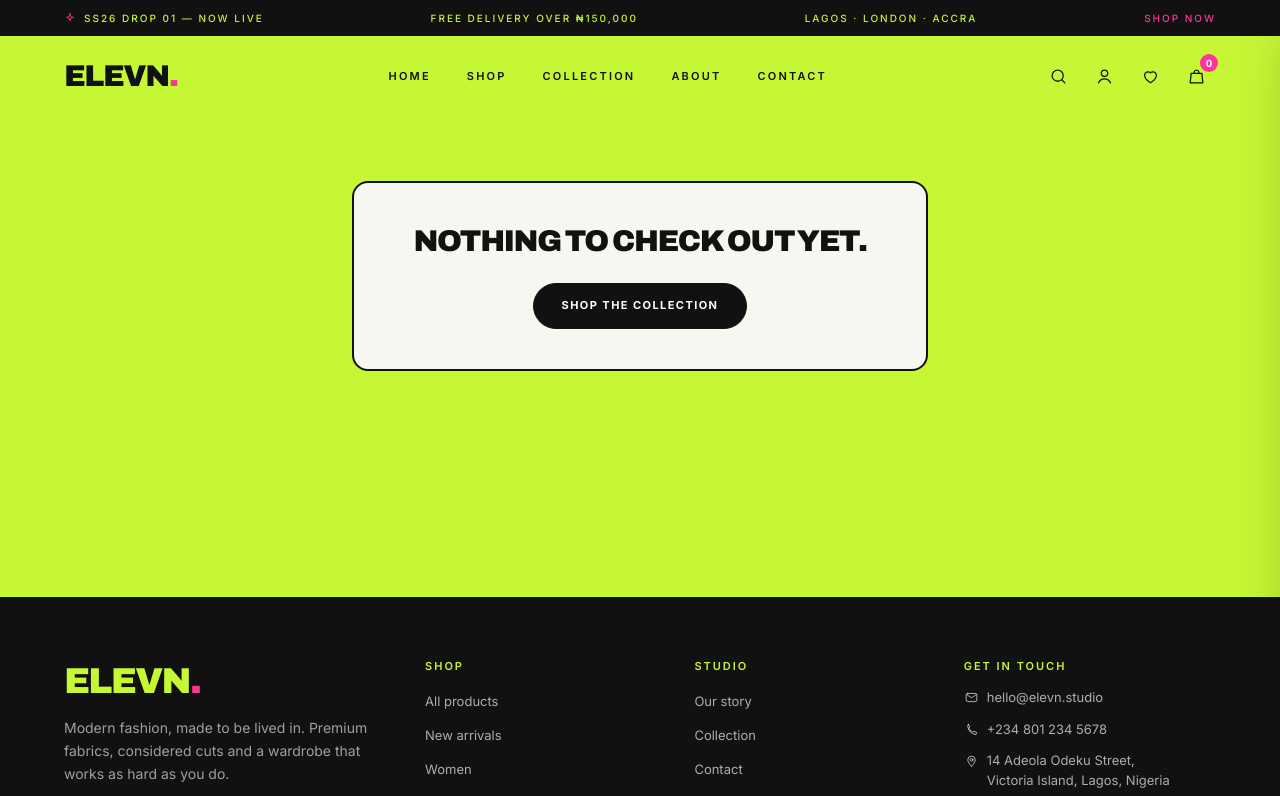
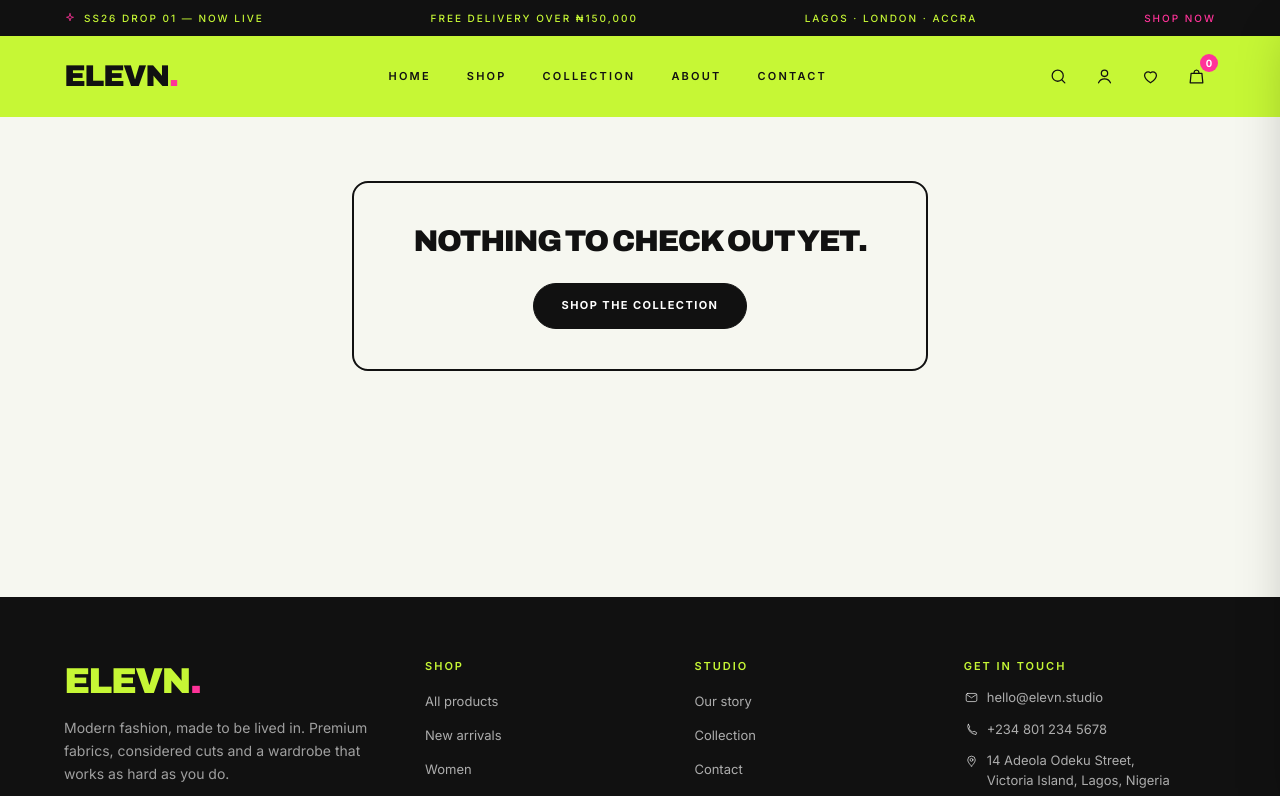
Before and after one commit to dbobmanuel29-hue/elevn, a Next.js app: page /checkout in a window 1280 px wide. Shown: the top 796 px of the page. Built offline with nearby package versions, Linux system fonts and the light colour scheme.

Commit message:
Tone down bright section backgrounds and refine visual hierarchy

```diff
--- a/src/app/checkout/page.tsx
+++ b/src/app/checkout/page.tsx
@@ -24,10 +24,10 @@ export default function CheckoutPage(){
  const total=cartSubtotal+fee;
  function update(field:keyof typeof customer,value:string){setCustomer(current=>({...current,[field]:value}));}
  function submit(event:FormEvent<HTMLFormElement>){event.preventDefault();if(!cart.length||complete)return;const ref=`ELV-DEMO-${Date.now().toString().slice(-8)}`;const order:DemoOrder={reference:ref,email:customer.email.trim().toLowerCase(),customerName:customer.fullName.trim(),phone:customer.phone.trim(),address:delivery==="home"?customer.address.trim():PICKUP_POINT,city:delivery==="home"?customer.city.trim():"Lagos",deliveryMethod:delivery,deliveryFee:fee,paymentMethod:payment,subtotal:cartSubtotal,total,items:cart.map(({name,image,size,qty,price})=>({name,image,size,qty,price})),createdAt:new Date().toISOString(),statusIndex:0};saveOrder(order);setReference(ref);setComplete(true);clearCart();}
- if(!hydrated)return <section className="min-h-[60vh] bg-lime py-16"><div className="shell"><div className="h-72 animate-pulse rounded-2xl bg-paper/60"/></div></section>;
- if(complete)return <section className="min-h-[70vh] bg-lime py-12"><div className="shell"><div className="mx-auto max-w-xl rounded-3xl border-2 border-ink bg-paper px-6 py-10 text-center"><span className="mx-auto flex size-16 items-center justify-center rounded-full bg-lime"><CheckIcon size={30}/></span><p className="eyebrow mt-5 text-pink">Demo order created</p><h1 className="display mt-2 text-4xl">Payment successful.</h1><p className="mt-3 text-sm text-ink/60">Payment was simulated. No money was collected and no real order was sent. Your demo order is saved in this browser for tracking.</p><div className="mt-6 rounded-xl bg-lime/50 p-4 text-left"><p className="text-[9px] font-bold uppercase text-ink/45">Demo reference</p><p className="mt-1 font-bold">{reference}</p><p className="mt-2 text-xs text-ink/55">Delivery: {delivery==="home"?"Home delivery":"Pickup station"} · Payment: {payment==="card"?"Card (demo)":"Bank transfer (demo)"}</p></div><Link href={`/track-order?reference=${reference}`} className="btn btn-ink mt-7 w-full">Track your order <ArrowRightIcon size={15}/></Link><Link href="/" className="mt-4 inline-flex text-xs font-bold uppercase">Return home</Link><p className="mt-3 text-[10px] text-ink/45">Your shopping bag has been cleared.</p></div></div></section>;
- if(!cart.length)return <section className="min-h-[60vh] bg-lime py-16"><div className="shell"><div className="mx-auto max-w-xl rounded-2xl border-2 border-ink bg-paper p-10 text-center"><h1 className="display text-3xl">Nothing to check out yet.</h1><Link href="/shop" className="btn btn-ink mt-6">Shop the collection</Link></div></div></section>;
- return <section className="bg-lime pb-16"><div className="shell pt-8 md:pt-10"><nav className="flex gap-2 text-[10px] uppercase text-ink/45"><Link href="/">Home</Link><span>/</span><Link href="/cart">Bag</Link><span>/ Checkout</span></nav><p className="eyebrow mt-6 text-ink/55">Almost yours</p><h1 className="display mt-2 text-5xl">Checkout<span className="text-pink">.</span></h1><p className="mt-2 text-sm text-ink/55">Choose how you want to receive your order and complete the demo payment.</p>
+ if(!hydrated)return <section className="min-h-[60vh] bg-paper py-16"><div className="shell"><div className="h-72 animate-pulse rounded-2xl bg-paper/60"/></div></section>;
+ if(complete)return <section className="min-h-[70vh] bg-paper py-12"><div className="shell"><div className="mx-auto max-w-xl rounded-3xl border-2 border-ink bg-paper px-6 py-10 text-center"><span className="mx-auto flex size-16 items-center justify-center rounded-full bg-lime"><CheckIcon size={30}/></span><p className="eyebrow mt-5 text-pink">Demo order created</p><h1 className="display mt-2 text-4xl">Payment successful.</h1><p className="mt-3 text-sm text-ink/60">Payment was simulated. No money was collected and no real order was sent. Your demo order is saved in this browser for tracking.</p><div className="mt-6 rounded-xl bg-lime/50 p-4 text-left"><p className="text-[9px] font-bold uppercase text-ink/45">Demo reference</p><p className="mt-1 font-bold">{reference}</p><p className="mt-2 text-xs text-ink/55">Delivery: {delivery==="home"?"Home delivery":"Pickup station"} · Payment: {payment==="card"?"Card (demo)":"Bank transfer (demo)"}</p></div><Link href={`/track-order?reference=${reference}`} className="btn btn-ink mt-7 w-full">Track your order <ArrowRightIcon size={15}/></Link><Link href="/" className="mt-4 inline-flex text-xs font-bold uppercase">Return home</Link><p className="mt-3 text-[10px] text-ink/45">Your shopping bag has been cleared.</p></div></div></section>;
+ if(!cart.length)return <section className="min-h-[60vh] bg-paper py-16"><div className="shell"><div className="mx-auto max-w-xl rounded-2xl border-2 border-ink bg-paper p-10 text-center"><h1 className="display text-3xl">Nothing to check out yet.</h1><Link href="/shop" className="btn btn-ink mt-6">Shop the collection</Link></div></div></section>;
+ return <section className="bg-paper pb-16"><div className="shell pt-8 md:pt-10"><nav className="flex gap-2 text-[10px] uppercase text-ink/45"><Link href="/">Home</Link><span>/</span><Link href="/cart">Bag</Link><span>/ Checkout</span></nav><p className="eyebrow mt-6 text-ink/55">Almost yours</p><h1 className="display mt-2 text-5xl">Checkout<span className="text-pink">.</span></h1><p className="mt-2 text-sm text-ink/55">Choose how you want to receive your order and complete the demo payment.</p>
  <div className="mt-8 grid items-start gap-6 lg:grid-cols-[1.2fr_0.8fr]"><form onSubmit={submit} className="space-y-5">
  <section className="rounded-2xl border border-ink/15 bg-paper p-5 sm:p-6"><h2 className="display text-2xl">Your details</h2><div className="mt-5 grid gap-4 sm:grid-cols-2">
  <label className="grid gap-1.5 sm:col-span-2"><span className="text-[10px] font-bold uppercase">Full name</span><input required value={customer.fullName} onChange={e=>update("fullName",e.target.value)} autoComplete="name" placeholder="Your full name" className="h-12 rounded-xl border border-ink/20 bg-white px-3 text-sm"/></label>
```
